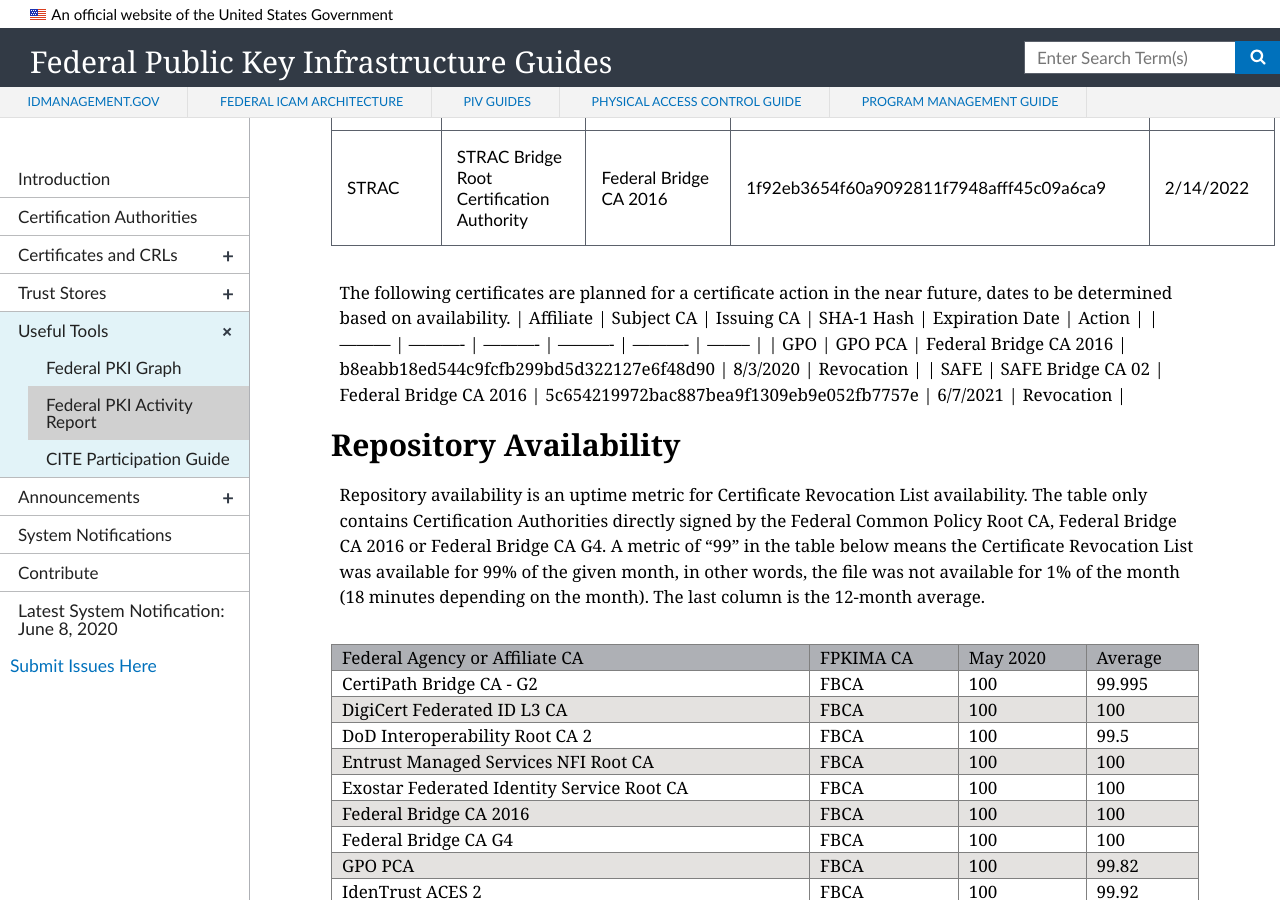
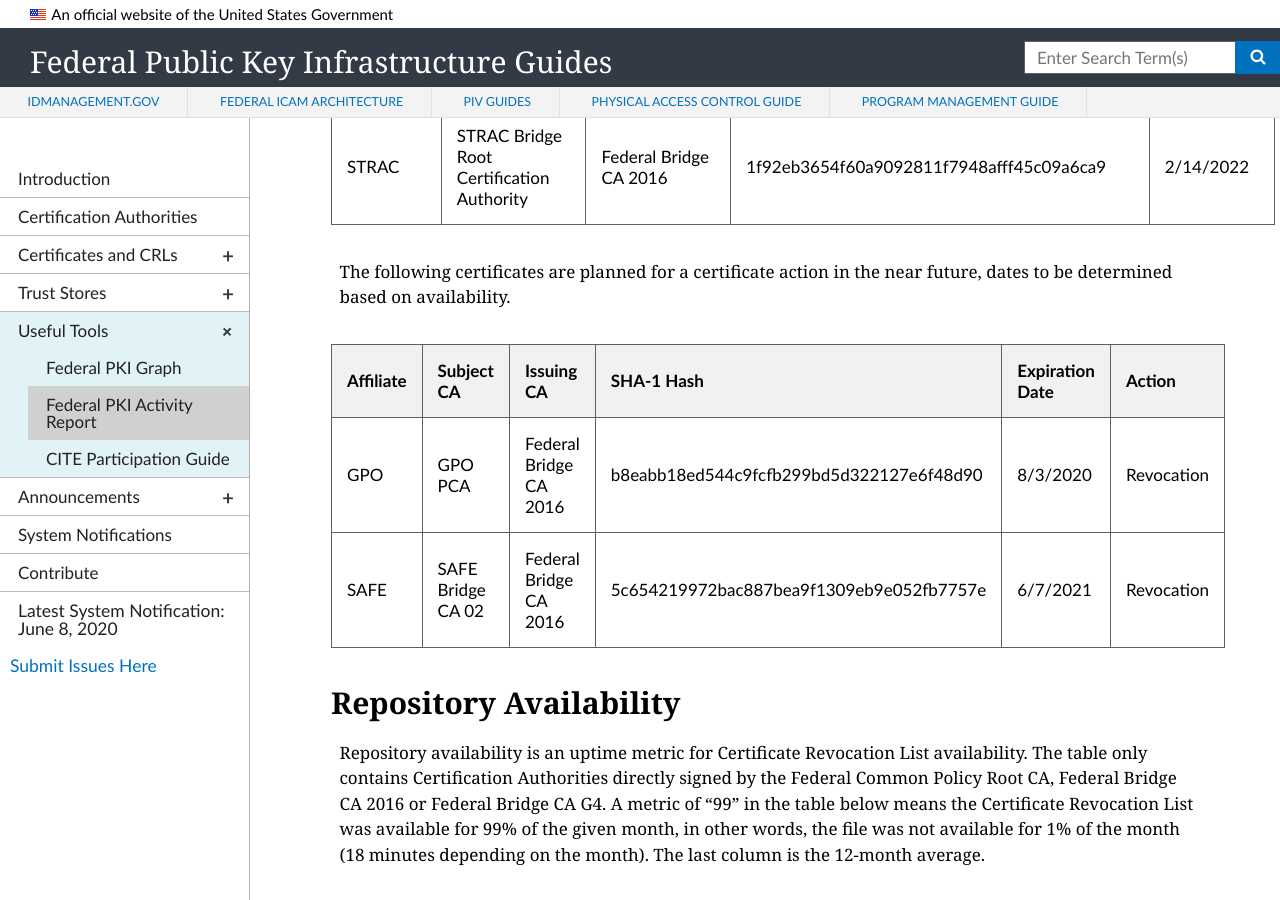
Before and after one commit to GSA/fpki-guides, a Jekyll site: the page built from _tools/03_fpki_activity_report.md, in a window 1280 px wide and 900 px high, scrolled down 2788 px. Built offline with Jekyll 4.4.1, drawn with Linux system fonts in a browser that asks for light colours; nearby versions of some CDN libraries.

Commit message:
minor table fixes

```diff
--- a/_tools/03_fpki_activity_report.md
+++ b/_tools/03_fpki_activity_report.md
@@ -30,7 +30,7 @@
 
 | Affiliate | Subject CA | Issuing CA | SHA-1 Hash | Issued Date |
 | --------- | ---------- | ---------- | ------ | ------ |
-|| DigiCert | DigiCert Class 3 SSP Intermediate CA - G4 | Federal Bridge CA G4 | 8a8e06a378289206a64c85ad7dd37846b1ed3aad | 5/14/20 |
+| DigiCert | DigiCert Class 3 SSP Intermediate CA - G4 | Federal Bridge CA G4 | 8a8e06a378289206a64c85ad7dd37846b1ed3aad | 5/14/20 |
 
 
 The following certificate was removed from the FPKI Trust Infrastructure in the last 30 days.
@@ -48,6 +48,7 @@
 | STRAC | STRAC Bridge Root Certification Authority | Federal Bridge CA 2016 | 1f92eb3654f60a9092811f7948afff45c09a6ca9 | 2/14/2022 |
 
 The following certificates are planned for a certificate action in the near future, dates to be determined based on availability.
+
 | Affiliate | Subject CA | Issuing CA | SHA-1 Hash | Expiration Date | Action |
 | --------- | ---------- | ---------- | ---------- | ---------- | -------- |
 | GPO | GPO PCA | Federal Bridge CA 2016 | b8eabb18ed544c9fcfb299bd5d322127e6f48d90 | 8/3/2020 | Revocation |
```
